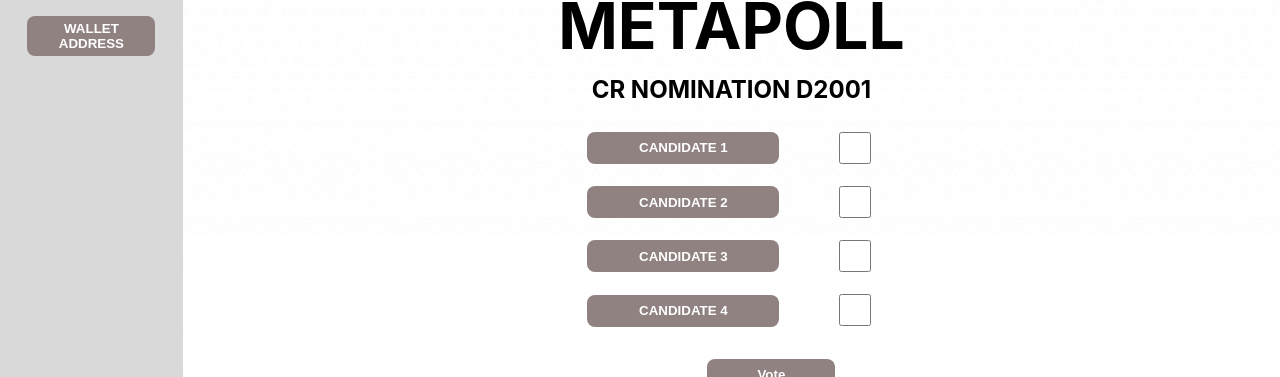
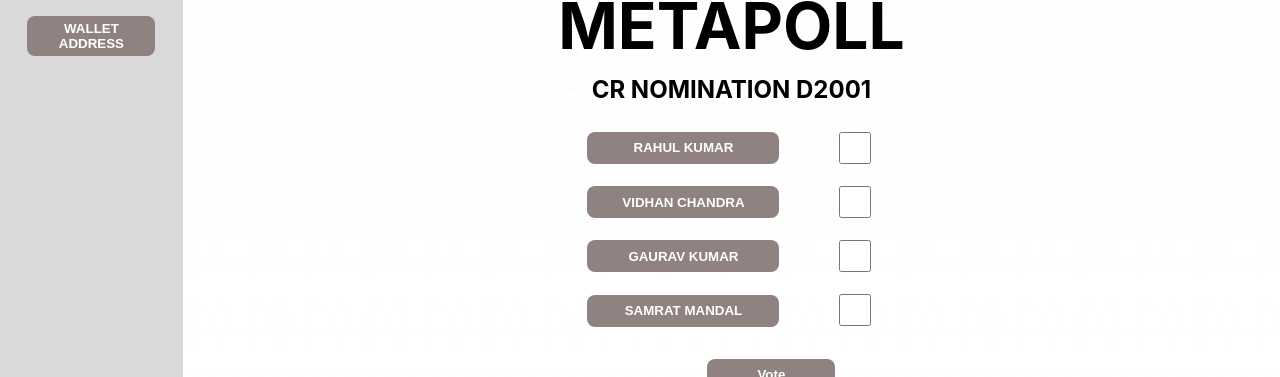
Before and after one commit to abdulragib/Meta-Poll, a React (Create React App) app: page /Meta-Poll/user/ongoing-campaign in a window 1280 px wide. Shown: the top 377 px of the page. Built offline with nearby package versions, Linux system fonts and the light colour scheme; the HTML template or start-up script is replaced by a standard one.

Commit message:
Content added

```diff
--- a/src/Components/CampaignList-ActiveCampaign/ActiveCampaign.css
+++ b/src/Components/CampaignList-ActiveCampaign/ActiveCampaign.css
@@ -29,7 +29,7 @@
 }
 
 .home-Title-description{
-    margin-top:-2.5rem;
+    margin-top:-1.5rem;
 }
 
 .right-ac-data{
--- a/src/Components/CampaignList-ActiveCampaign/ActiveCampaign.jsx
+++ b/src/Components/CampaignList-ActiveCampaign/ActiveCampaign.jsx
@@ -12,7 +12,7 @@ const ActiveCampaign = () => {
         </div>
        <div className='right-ac'>
         <h1 className="home-Title">MetaPoll</h1>
-        <h2 className="home-Title-description">NAME</h2>
+        <h2 className="home-Title-description">CR NOMINATION D2001</h2>
         <div className='right-ac-data'>
         <div className='right-ac-data-btn-group'>
             <button className='btn btn-right'>Total Votes</button>
--- a/src/Components/CampaignList-EndedCampaign/EndedCampaign.jsx
+++ b/src/Components/CampaignList-EndedCampaign/EndedCampaign.jsx
@@ -9,7 +9,7 @@ const EndedCampaign = () => {
       </div>
       <div className="right-ec">
         <h1 className="ec-Title">MetaPoll</h1>
-        <h2 className="home-Title-description">NAME</h2>
+        <h2 className="home-Title-description">CR NOMINATION D2001</h2>
         <div className="right-ec-data">
           {/* Data container one */}
           <div className="right-ec-part-one">
--- a/src/Components/VoterPanel-OngoingCampaign/OngoingCampaign.jsx
+++ b/src/Components/VoterPanel-OngoingCampaign/OngoingCampaign.jsx
@@ -16,10 +16,10 @@ const OngoingCampaign = () => {
         <h2 className="right-oc-name">CR NOMINATION D2001</h2>
         <div className="right-oc-data">
           <div className="right-oc-left">
-            <button className="btn btn-right">Candidate 1</button>
-            <button className="btn btn-right">Candidate 2</button>
-            <button className="btn btn-right">Candidate 3</button>
-            <button className="btn btn-right">Candidate 4</button>
+            <button className="btn btn-right">Rahul Kumar</button>
+            <button className="btn btn-right">Vidhan Chandra</button>
+            <button className="btn btn-right">Gaurav Kumar</button>
+            <button className="btn btn-right">Samrat Mandal</button>
           </div>
           <div className="right-oc-right">
             <input
```
